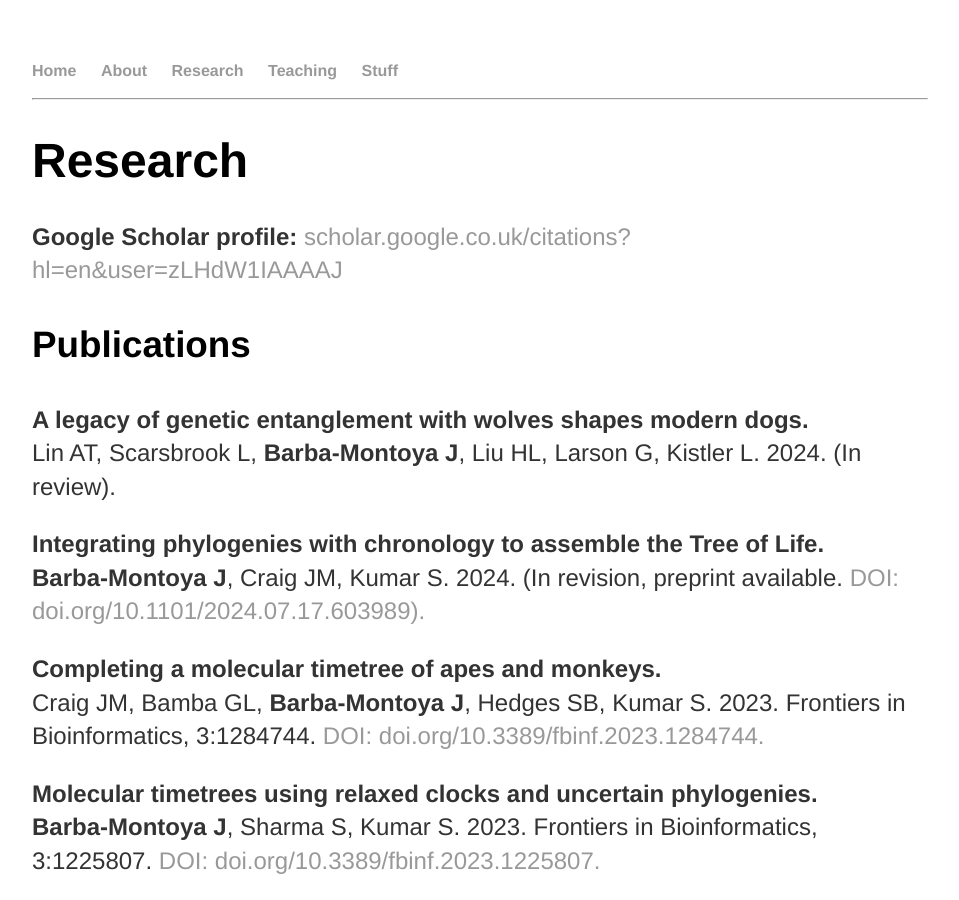
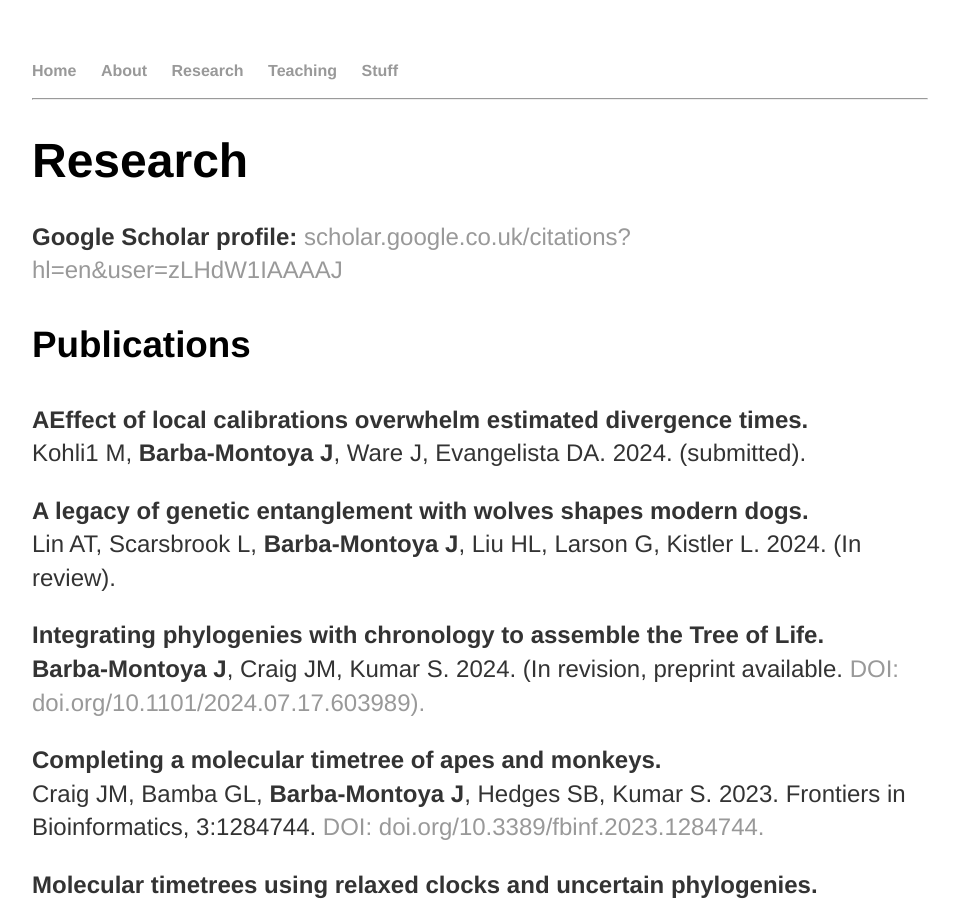
Before and after one commit to josebarbamontoya/josebarbamontoya.github.io, a Jekyll site: the page built from research/index.html, in a window 1280 px wide and 900 px high. Shown: the whole window, without its empty margins (160-1119 px from the left). Built offline with Jekyll 4.4.1, drawn with Linux system fonts in a browser that asks for light colours.

Commit message:
Update index.html

```diff
--- a/research/index.html
+++ b/research/index.html
@@ -7,6 +7,9 @@ title: Jose Barba-Montoya
 					<h1>Research</h1>
 					<p><b>Google Scholar profile:</b><a href="https://scholar.google.co.uk/citations?hl=en&user=zLHdW1IAAAAJ"> scholar.google.co.uk/citations?hl=en&user=zLHdW1IAAAAJ</a></p>
 					<h3>Publications</h3>
+
+<p><b>AEffect of local calibrations overwhelm estimated divergence times.</b><br>
+Kohli1 M, <b>Barba-Montoya J</b>, Ware J, Evangelista DA. 2024. (submitted).</a>
 
 <p><b>A legacy of genetic entanglement with wolves shapes modern dogs.</b><br>
 Lin AT, Scarsbrook L, <b>Barba-Montoya J</b>, Liu HL, Larson G, Kistler L. 2024. (In review).</a>
```
